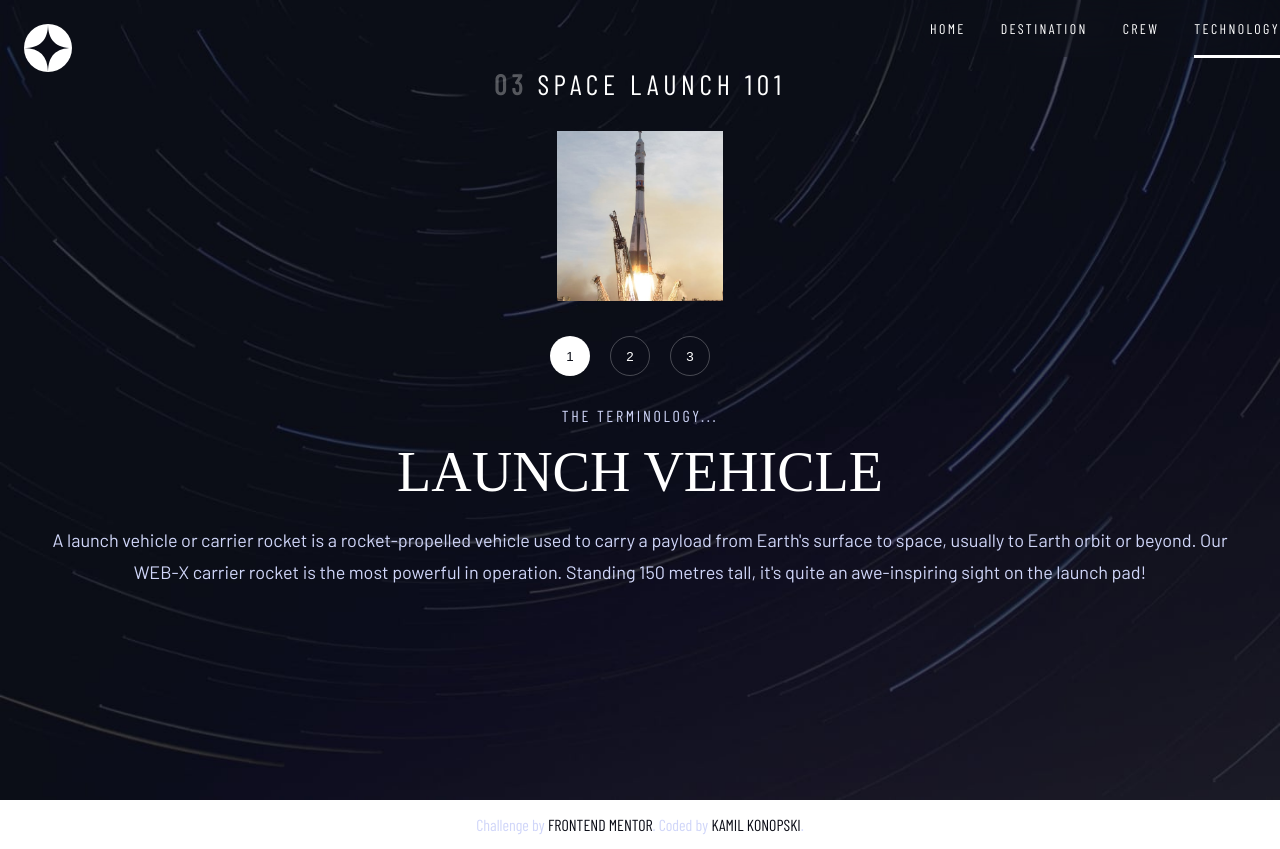
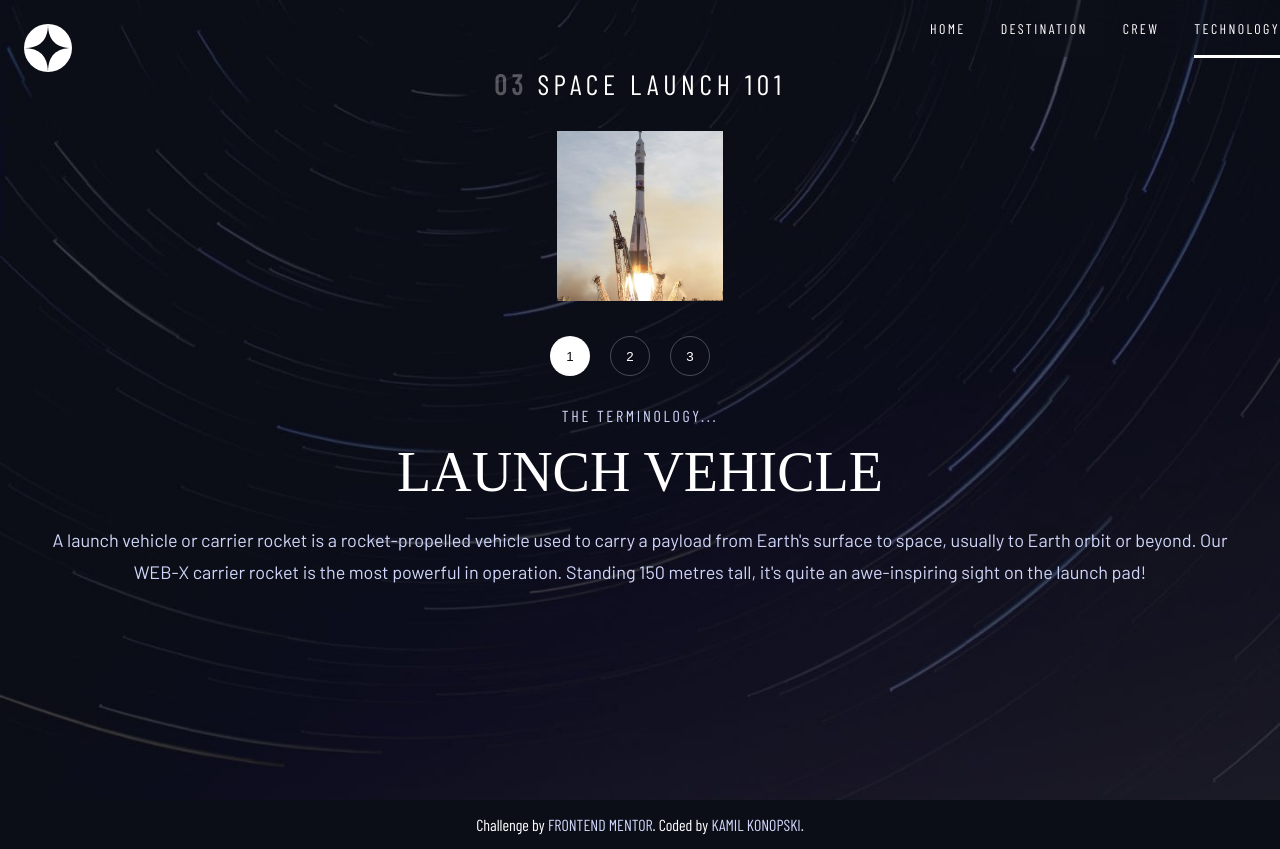
Before and after one commit to KamilKonopski/space-tourism-website-main, a React (Create React App) app: page /technology in a window 1280 px wide. Built offline with nearby package versions, Linux system fonts and the light colour scheme; a web font is replaced by a local one.

Commit message:
add footer colors

```diff
--- a/src/index.css
+++ b/src/index.css
@@ -20,20 +20,20 @@ html {
 }
 
 .footer {
-    background-color: transparent;
+    background-color: var(--dark-color);
     display: flex;
     justify-content: center;
 }
 
 .footer__text {
-    color: var(--light-color);
+    color: var(--white-color);
     font-family: 'Barlow Condensed', sans-serif;
     font-size: 1.6rem;
     padding: 1.5rem 0;
 }
 
 .footer__text a {
-    color: var(--dark-color);
+    color: var(--light-color);
     text-decoration: none;
     text-transform: uppercase;
 }
```
